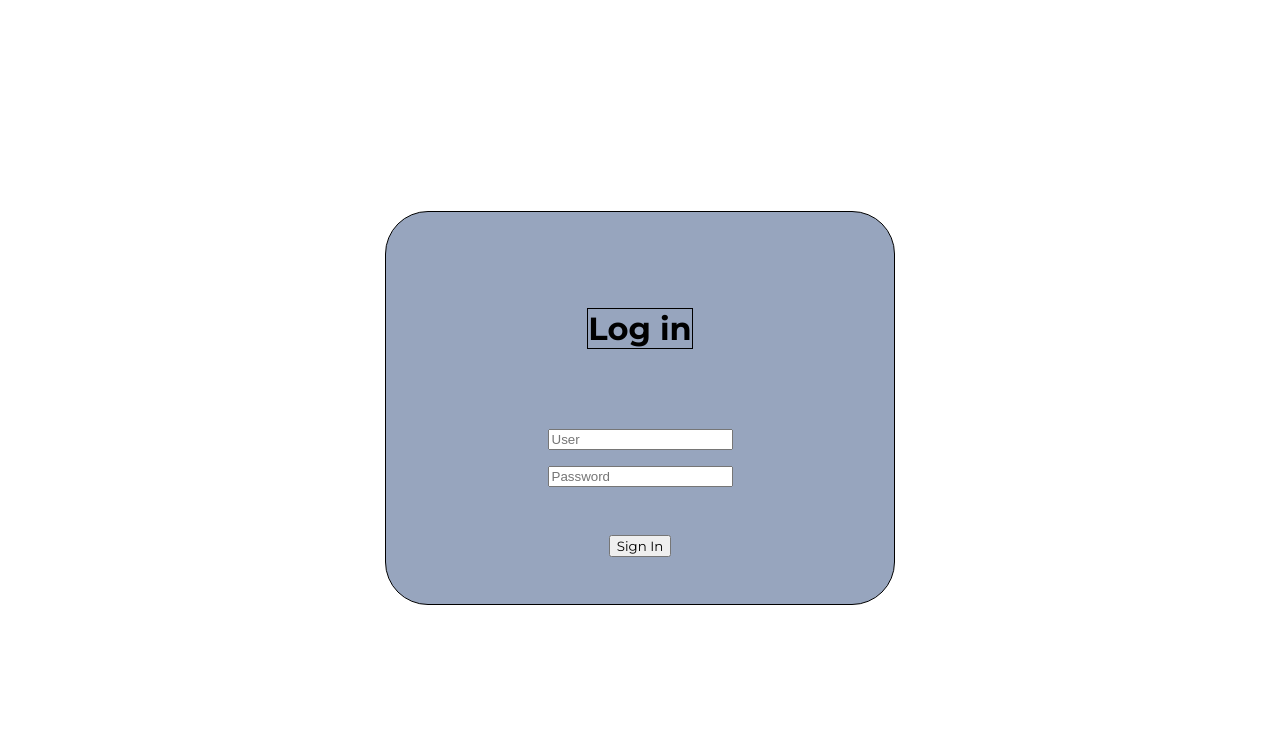
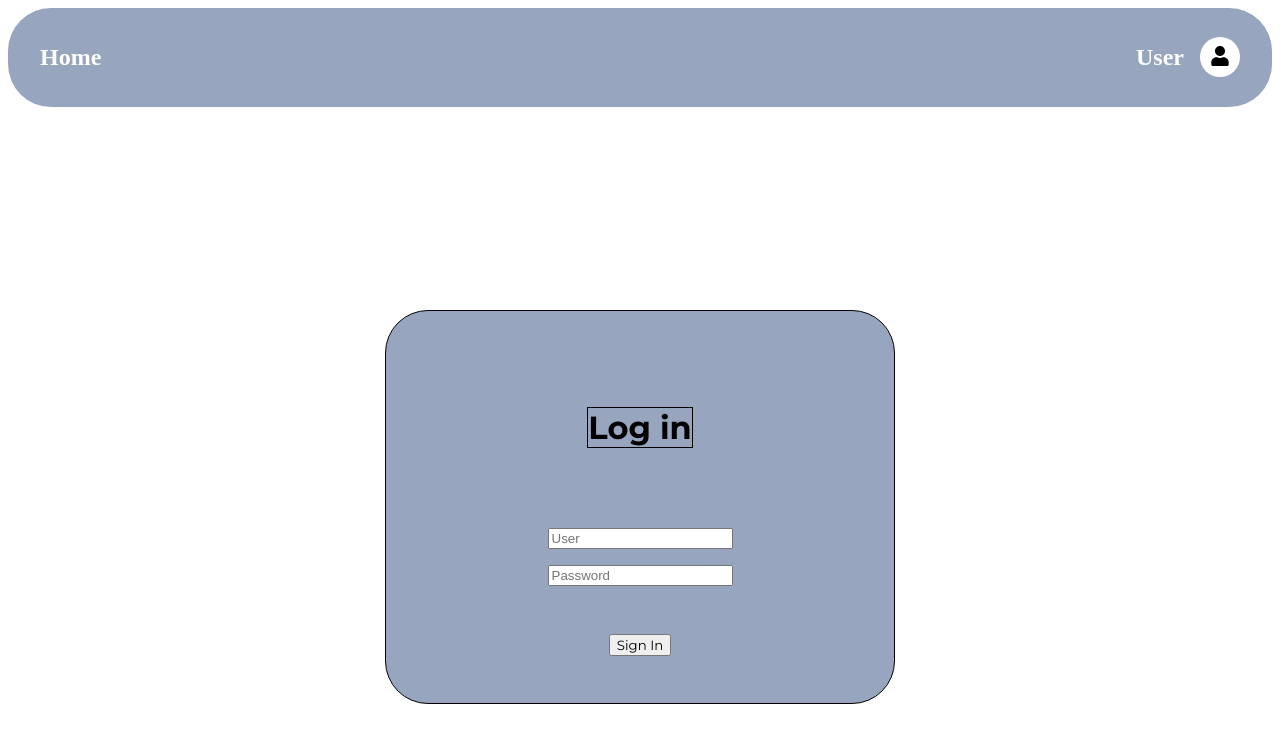
Before and after one commit to AlsoSimple/GT-Infoboard-Admin-Portal, a React (Vite) app in the folder GT-InfoBoard-Admin-Portal/: page /login in a window 1280 px wide. Shown: the top 742 px of the page. Built offline with nearby package versions, Linux system fonts and the light colour scheme; no server answers.

Commit message:
created main layout
all Navigations have been removed from the pages and implemented in the main layout

```diff
--- /dev/null
+++ b/GT-InfoBoard-Admin-Portal/src/layouts/MainLayout.module.scss
@@ -0,0 +1,5 @@
+.mainLayoutContainer {
+  display: flex;
+  flex-direction: column;
+  min-height: 100vh;
+}
--- /dev/null
+++ b/GT-InfoBoard-Admin-Portal/src/layouts/MainLayout.tsx
@@ -0,0 +1,12 @@
+import { Outlet } from "react-router-dom";
+import { Navigation } from "../components/navigation/Navigation";
+import style from './MainLayout.module.scss'
+
+export function MainLayout(){
+  return(
+    <main className={style.mainLayoutContainer}>
+      <Navigation />
+      <Outlet />
+    </main>
+  )
+}
--- a/GT-InfoBoard-Admin-Portal/src/pages/EditEventPage/EditEventPage.tsx
+++ b/GT-InfoBoard-Admin-Portal/src/pages/EditEventPage/EditEventPage.tsx
@@ -103,7 +103,6 @@ export function EditEventPage() {
 
   return (
     <div className={style.editEventPage}>
-      <Navigation />
       <h1>Edit Event</h1>
       <form onSubmit={handleSubmit}>
         <div>
--- a/GT-InfoBoard-Admin-Portal/src/pages/HomePage/HomePage.tsx
+++ b/GT-InfoBoard-Admin-Portal/src/pages/HomePage/HomePage.tsx
@@ -47,7 +47,6 @@ export const HomePage = () => {
 
   return (
     <div className={styles.container}>
-      <Navigation />
       <main className={styles.main}>
         <Button onClick={() => navigate('/create-event')}>Create new Event</Button>
         <div className={styles.eventsContainer}>
--- a/GT-InfoBoard-Admin-Portal/src/pages/ProfilePage/ProfilePage.tsx
+++ b/GT-InfoBoard-Admin-Portal/src/pages/ProfilePage/ProfilePage.tsx
@@ -89,7 +89,6 @@ export const ProfilePage = () => {
 
   return (
     <div className={styles.container}>
-      <Navigation />
       <main className={styles.main}>
         <div className={styles.card}>
 
--- a/GT-InfoBoard-Admin-Portal/src/router/Router.tsx
+++ b/GT-InfoBoard-Admin-Portal/src/router/Router.tsx
@@ -5,10 +5,12 @@ import { ProfilePage } from "../pages/ProfilePage/ProfilePage"
 import { CreateEventPage } from "../pages/CreateEventPage/CreateEventPage"
 import { EditEventPage } from "../pages/EditEventPage/EditEventPage"
 import { ProtectedRoute } from "../components/ProtectedRoute/ProtectedRoute"
+import { MainLayout } from '../layouts/MainLayout'
 
 export const Router = () => {
   return (
     <Routes>
+      <Route element={<MainLayout />} >
       <Route path="/login" element={<LoginPage />} />
       <Route
         path="/home"
@@ -43,6 +45,7 @@ export const Router = () => {
         }
       />
       <Route path="/" element={<Navigate to="/login" replace />} />
+    </Route>
     </Routes>
   )
 }
```
